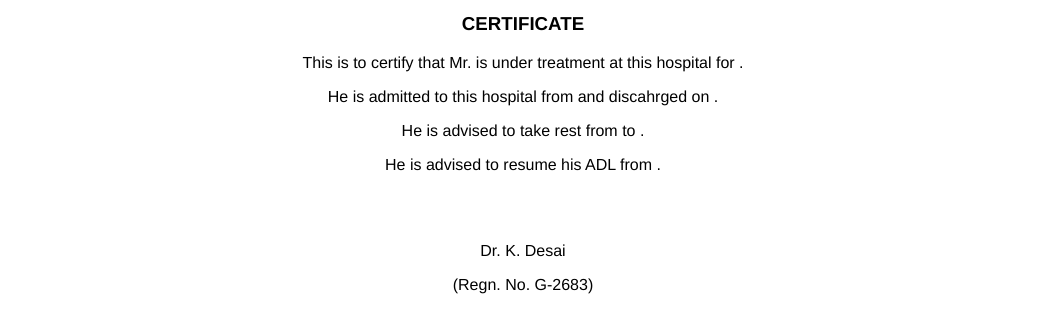
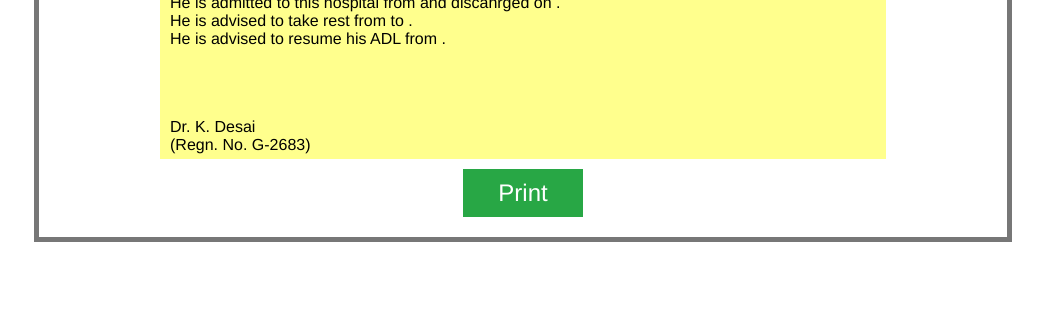
Before and after one commit to takshakd/smruti, a plain HTML site: page index.html in a window 1280 px wide. Shown: the part 553-863 px from the top of the page, without its empty margins (117-1162 px from the left). After the commit the page ends 803 px from the top, so only its background shows below. Drawn offline with nearby package versions, Linux system fonts and the light colour scheme.

Commit message:
Combine artifact into same page as form

```diff
--- a/cert.html
+++ b/cert.html
@@ -1,11 +1,8 @@
-<html>
-<head><title>Certificate</title></head>
 <h3>CERTIFICATE</h3>
-<p>This is to certify that {{namePrefix}} {{firstName}} {{lastName}} {{presentPast}} under treatment at this hospital for {{treatmentReason}}.</p>
+<p>This is to certify that <span ng-bind="namePrefix"></span> <span ng-bind="firstName"></span> {{lastName}} {{presentPast}} under treatment at this hospital for {{treatmentReason}}.</p>
 <p>{{heSheUpper}} {{presentPast}} admitted to this hospital from {{admitDate}} and discahrged on {{dischargeDate}}.</p>
 <p>{{heSheUpper}} {{presentPast}} advised to take rest from {{restStartDate}} to {{restEndDate}}.</p>
 <p>{{heSheUpper}} {{presentPast}} advised to resume {{hisHerLower}} {{leaveFrom}} from {{resumeWorkDate}}.</p>
 <br/><br/>
 <p>Dr. K. Desai</p>
 <p>(Regn. No. G-2683)</p>
-</html>
--- a/certificate.html
+++ b/certificate.html
@@ -21,7 +21,7 @@
         <input type="date" class="sentenceInput" ng-model="admitDate">.
     </div>
     <div class="formSentence">
-        <span ng-bind="genderPronoun"></span> was admitted to this hostpital on
+        <span>{{genderPronoun}}</span> was admitted to this hostpital on
         <input type="date" class="sentenceInput" ng-model="admitDate">
         and discharged on
         <input type="date" class="sentenceInput" ng-model="dischargeDate">.
@@ -52,3 +52,15 @@
         <input type="date" class="sentenceInput" ng-model="resumeWorkDate">.
     </div>
 </div>
+
+<div class="artifactPreview container" id="certificateArtifact">
+  <h3 class="artifactTitle">Certificate</h3>
+  <div>This is to certify that {{namePrefix}} {{firstName}} {{lastName}} {{presentPast}} under treatment at this hospital for {{treatmentReason}}.</div>
+  <div>{{heSheUpper}} {{presentPast}} admitted to this hospital from {{admitDate}} and discahrged on {{dischargeDate}}.</div>
+  <div>{{heSheUpper}} {{presentPast}} advised to take rest from {{restStartDate}} to {{restEndDate}}.</div>
+  <div>{{heSheUpper}} {{presentPast}} advised to resume {{hisHerLower}} {{leaveFrom}} from {{resumeWorkDate}}.</div>
+  <div class="artifactSign">
+    <div class="signName">Dr. K. Desai</div>
+    <div class="signReg">(Regn. No. G-2683)</div>
+  </div>
+</div>
--- a/index.html
+++ b/index.html
@@ -18,11 +18,10 @@
       <a class="actionLink" href="" ng-click="setTemplate('bill')">Bill</a>
       <a class="actionLink" href="" ng-click="setTemplate('discharge')">Discharge</a>
     </div>
-    <div class="container contentArea" ng-include="template.url"></div>
-    <div>
-      <div id="generateLinkContainer"><a id="generateLink" class="actionLink" href="" ng-click="generate()">Generate</a></div>
+    <div class="container contentArea">
+      <div ng-include="template.url"></div>
+      <div id="printButton" class="actionLink" ng-click="printArtifact()">Print</div>
     </div>
-    <div id="certOut" ng-include="templates.certificate.artifactTemplate"></div>
   </div>
 </body>
 
--- a/script.js
+++ b/script.js
@@ -60,6 +60,8 @@ smruti.controller('smrutiController', function($scope) {
 
   $scope.date = Date();
   $scope.namePrefix = "Mr.";
+  $scope.firstName = "";
+  $scope.lastName = "";
   $scope.genderPronoun = "he";
   $scope.heSheUpper = "He";
   $scope.heSheLower = "he";
@@ -88,6 +90,10 @@ smruti.controller('smrutiController', function($scope) {
 
   $scope.generate = function() {
     $scope.template.genFcn();
+  };
+
+  $scope.printArtifact = function() {
+    window.print();
   };
 
   function genCertificate() {
--- a/style.css
+++ b/style.css
@@ -13,17 +13,19 @@
 }
 
 .contentArea {
-  border: 7px solid #000000;
+  border: 5px solid #777777;
 }
 
-button {
+/*button {
   border: none;
   color: #ffffff;
   font-size: 1.25em;
   padding: 10px;
-}
+}*/
 
 .container {
+  display: flex;
+  flex-direction: column;
   margin: auto;
   padding: 10px;
   text-align: left;
@@ -38,8 +40,8 @@ button {
 }
 
 .actionLink:hover {
-    color: #222222;
-    font-weight: bold;
+  color: #222222;
+  font-weight: bold;
 }
 
 .formSentence {
@@ -54,18 +56,19 @@ button {
   padding: 10px;
 }
 
-#generateLinkContainer {
+#printButton {
+  align-self: center;
+  background-color: #28a745;
+  color: #ffffff;
+  cursor: pointer;
+  display: block;
   font-size: 1.5em;
   margin: 10px;
-  padding: 10px;
+  text-align: center;
+  width: 100px;
 }
 
-#generateLink {
-  background-color: #28a745;
-  color: #ffffff;
-}
-
-#generateLink:hover {
+#printButton:hover {
   background-color: darkgreen;
 }
 
@@ -80,3 +83,26 @@ textarea {
   width: 100%;
   height: 100%;
 }
+
+.artifactPreview {
+  background-color: #ffff8d;
+  padding: 5px;
+  padding-left: 10px;
+  width: 75%;
+}
+
+.artifactSign {
+  margin-top: 70px;
+}
+
+@media print {
+  body {
+    visibility: hidden;
+  }
+  .artifactPreview {
+    visibility: visible;
+    position: absolute;
+    top: 0;
+    left: 0;
+  }
+}
```
